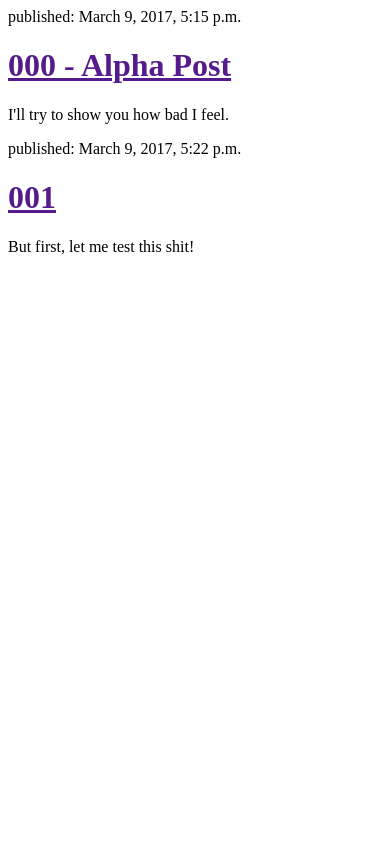
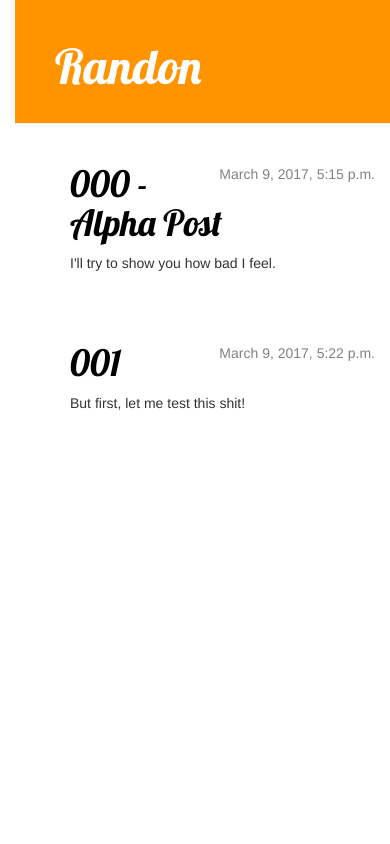
Before and after one commit to MiopeCiclope/blog, a Django app: page / in a window 390 px wide. Run offline with Django 3.2, Linux system fonts and the light colour scheme; data comes from the database, SQL or seed files in the repository; some libraries are stand-ins or nearby versions.

Commit message:
Now it's pretty much done.

```diff
--- /dev/null
+++ b/blog/static/css/blog.css
@@ -0,0 +1,55 @@
+h1 a {
+    color: #FCA205;
+}
+
+body {
+    padding-left: 15px;
+}
+
+.page-header {
+    background-color: #ff9400;
+    margin-top: 0;
+    padding: 20px 20px 20px 40px;
+}
+
+.page-header h1, .page-header h1 a, .page-header h1 a:visited, .page-header h1 a:active {
+    color: #ffffff;
+    font-size: 36pt;
+    text-decoration: none;
+}
+
+.content {
+    margin-left: 40px;
+}
+
+h1, h2, h3, h4 {
+    font-family: 'Lobster', cursive;
+}
+
+.date {
+    float: right;
+    color: #828282;
+}
+
+.save {
+    float: right;
+}
+
+.post-form textarea, .post-form input {
+    width: 100%;
+}
+
+.top-menu, .top-menu:hover, .top-menu:visited {
+    color: #ffffff;
+    float: right;
+    font-size: 26pt;
+    margin-right: 20px;
+}
+
+.post {
+    margin-bottom: 70px;
+}
+
+.post h1 a, .post h1 a:visited {
+    color: #000000;
+}
--- /dev/null
+++ b/blog/templates/base.html
@@ -0,0 +1,23 @@
+{% load staticfiles %}
+<html>
+    <head>
+        <title>STOP IT!</title>
+        <link rel="stylesheet" href="//maxcdn.bootstrapcdn.com/bootstrap/3.2.0/css/bootstrap.min.css">
+        <link rel="stylesheet" href="//maxcdn.bootstrapcdn.com/bootstrap/3.2.0/css/bootstrap-theme.min.css">
+        <link href='//fonts.googleapis.com/css?family=Lobster&subset=latin,latin-ext' rel='stylesheet' type='text/css'>
+        <link rel="stylesheet" href="{% static 'css/blog.css' %}">
+    </head>
+    <body>
+        <div class="page-header">
+            <h1><a href="/">Randon</a></h1>
+        </div>
+        <div class="content container">
+            <div class="row">
+                <div class="col-md-8">
+                {% block content %}
+                {% endblock %}
+                </div>
+            </div>
+        </div>
+    </body>
+</html>
--- a/blog/templates/post_list.html
+++ b/blog/templates/post_list.html
@@ -1,14 +1,13 @@
-<html>
-    <head>
-        <title>Randon</title>
-    </head>
-    <body>
-        {% for post in posts %}
-            <div>
-                <p>published: {{ post.published_date }}</p>
-                <h1><a href="">{{ post.title }}</a></h1>
-                <p>{{ post.text|linebreaksbr }}</p>
+{% extends 'base.html' %}
+
+{% block content %}
+    {% for post in posts %}
+        <div class="post">
+            <div class="date">
+                {{ post.published_date }}
             </div>
-        {% endfor %}
-    </body>
-</html>
+            <h1><a href="{% url 'blog.views.post_detail' pk=post.pk %}">{{ post.title }}</a></h1>
+            <p>{{ post.text|linebreaksbr }}</p>
+        </div>
+    {% endfor %}
+{% endblock content %}
--- a/blog/urls.py
+++ b/blog/urls.py
@@ -3,4 +3,5 @@ from . import views
 
 urlpatterns = [
     url(r'^$', views.post_list),
+    url(r'^post/(?P<pk>[0-9]+)/$', views.post_detail),
 ]
--- a/blog/views.py
+++ b/blog/views.py
@@ -1,7 +1,11 @@
-from django.shortcuts import render
+from django.shortcuts import render, get_object_or_404
 from django.utils import timezone
 from .models import Post
 
 def post_list(request):
     posts = Post.objects.filter(published_date__lte=timezone.now()).order_by('published_date')
     return render(request, 'post_list.html', {'posts': posts})
+
+def post_detail(request, pk):
+    post = get_object_or_404(Post, pk=pk)
+    return render(request, 'post_detail.html', {'post': post})
```
Also changed, not shown: blog/templates/post_detail.html (added, +13 -0 lines).
